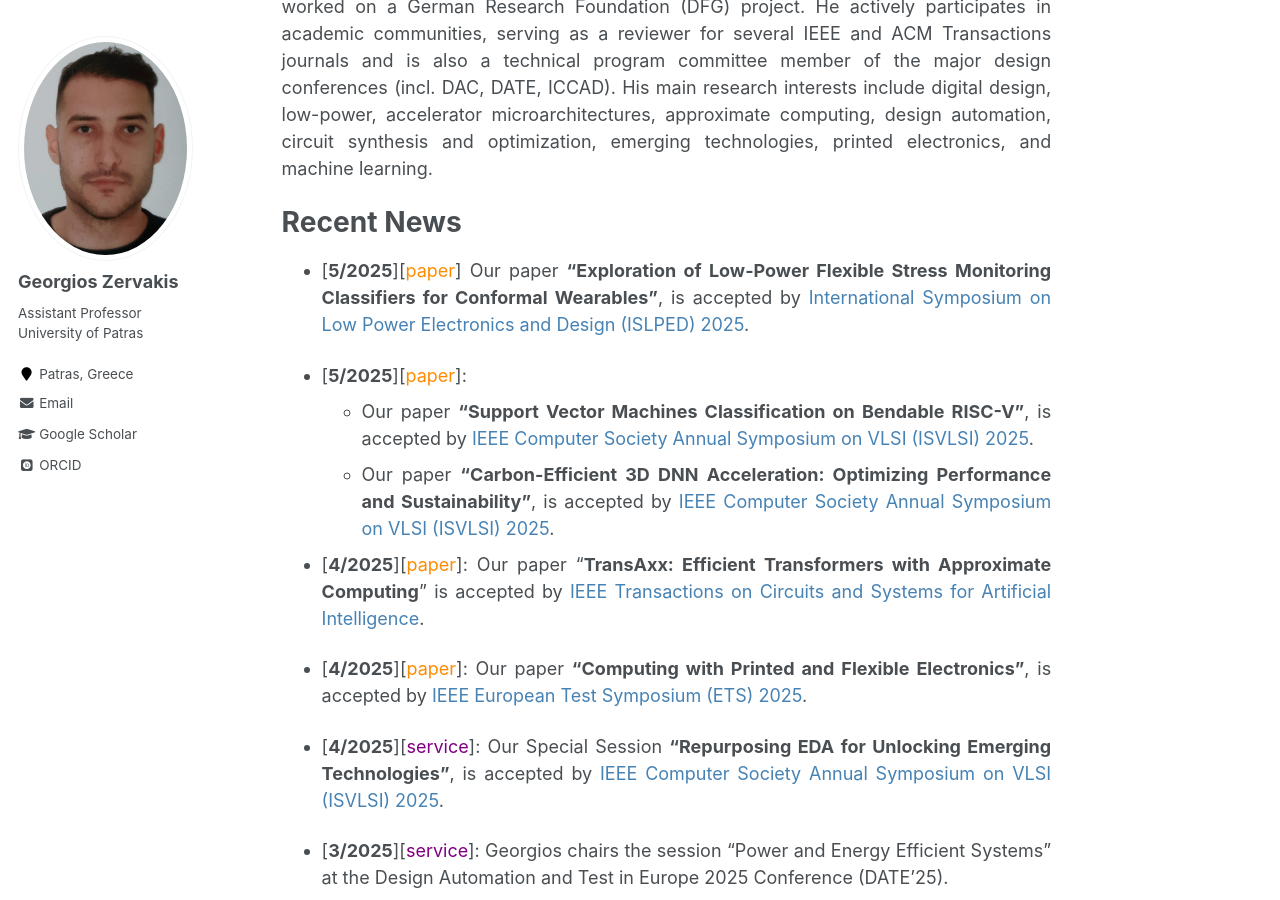
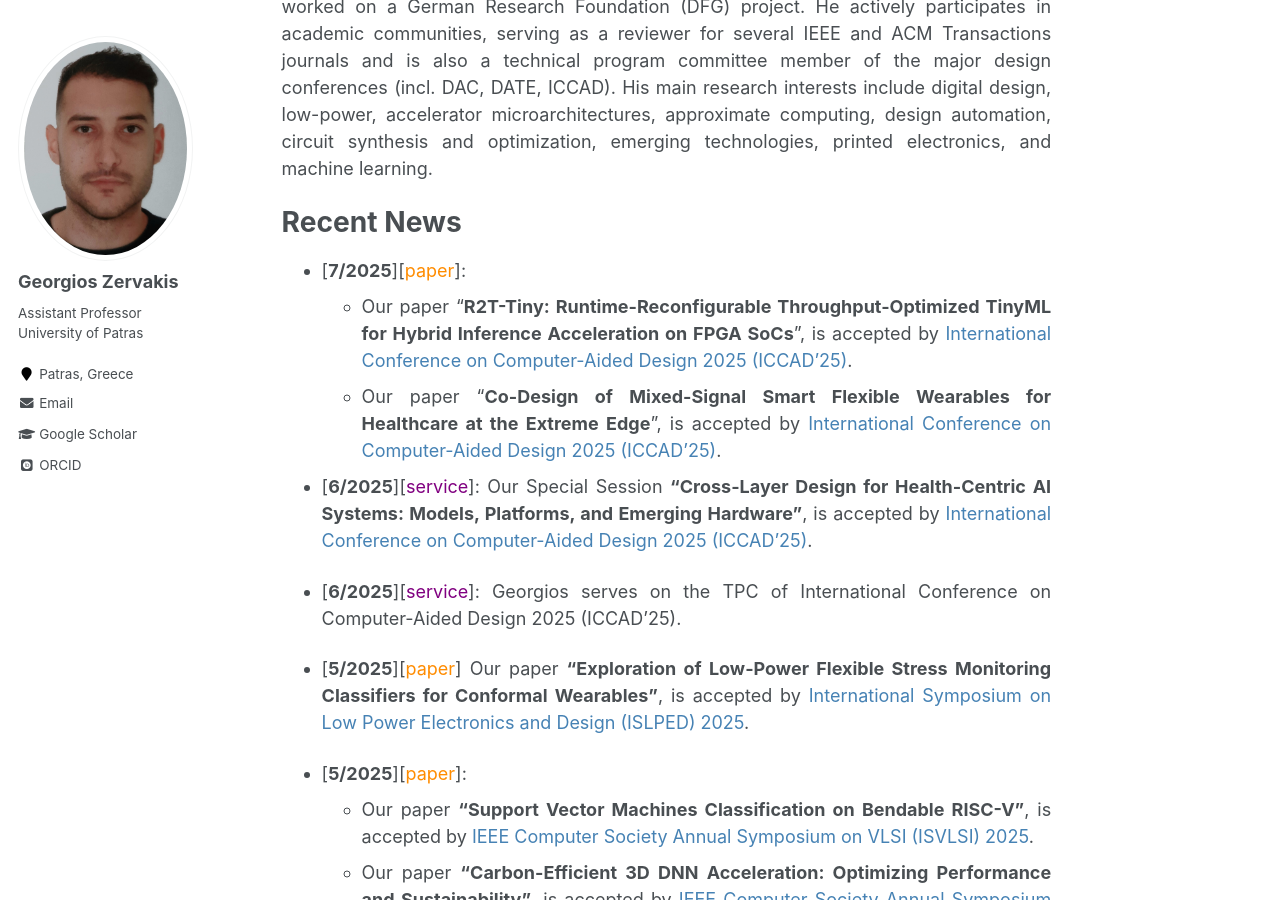
Before and after one commit to giozerv/giozerv.github.io, a Jekyll site: the page built from _pages/about.md, in a window 1280 px wide and 900 px high, scrolled down 491 px. Built offline with Jekyll 4.4.1, drawn with Linux system fonts in a browser that asks for light colours; some web fonts are replaced.

Commit message:
Update about.md

```diff
--- a/_pages/about.md
+++ b/_pages/about.md
@@ -21,6 +21,15 @@ Georgios Zervakis is an Assistant Professor at the [Department of Computer Engin
 
 Recent News
 ===
+
+* [**7/2025**][<span style="color:darkorange">paper</span>]:
+  * Our paper "**R2T-Tiny: Runtime-Reconfigurable Throughput-Optimized TinyML for Hybrid Inference Acceleration on FPGA SoCs**", is accepted by <span style="color:SteelBlue">International Conference on Computer-Aided Design 2025 (ICCAD'25)</span>.
+  * Our paper "**Co-Design of Mixed-Signal Smart Flexible Wearables for Healthcare at the Extreme Edge**", is accepted by <span style="color:SteelBlue">International Conference on Computer-Aided Design 2025 (ICCAD'25)</span>.
+
+* [**6/2025**][<span style="color:purple">service</span>]: Our Special Session **"Cross-Layer Design for Health-Centric AI Systems: Models, Platforms, and Emerging Hardware"**, is accepted by <span style="color:SteelBlue">International Conference on Computer-Aided Design 2025 (ICCAD'25)</span>.
+
+* [**6/2025**][<span style="color:purple">service</span>]: Georgios serves on the TPC of International Conference on Computer-Aided Design 2025 (ICCAD'25).
+
 * [**5/2025**][<span style="color:darkorange">paper</span>] Our paper **"Exploration of Low-Power Flexible Stress Monitoring Classifiers for Conformal Wearables"**, is accepted by <span style="color:SteelBlue">International Symposium on Low Power Electronics and Design (ISLPED) 2025</span>.
 
 * [**5/2025**][<span style="color:darkorange">paper</span>]:
```
